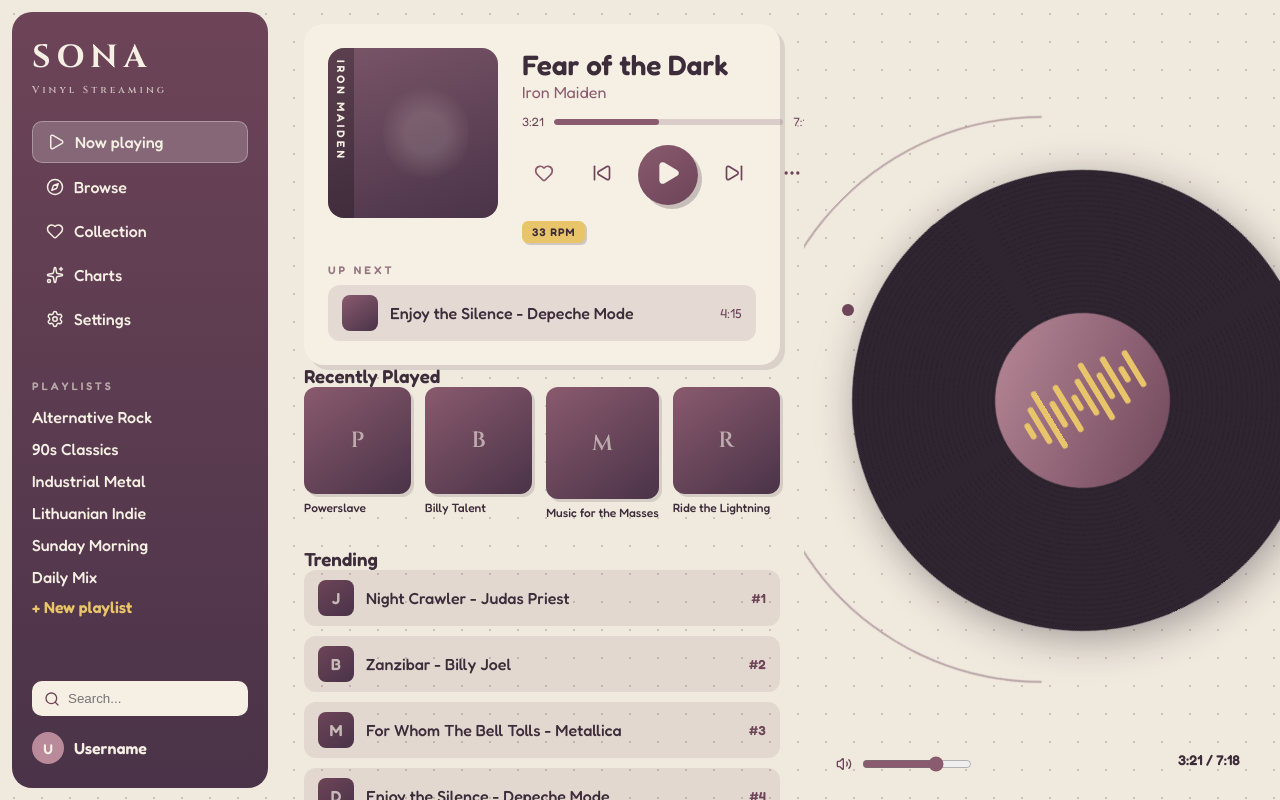
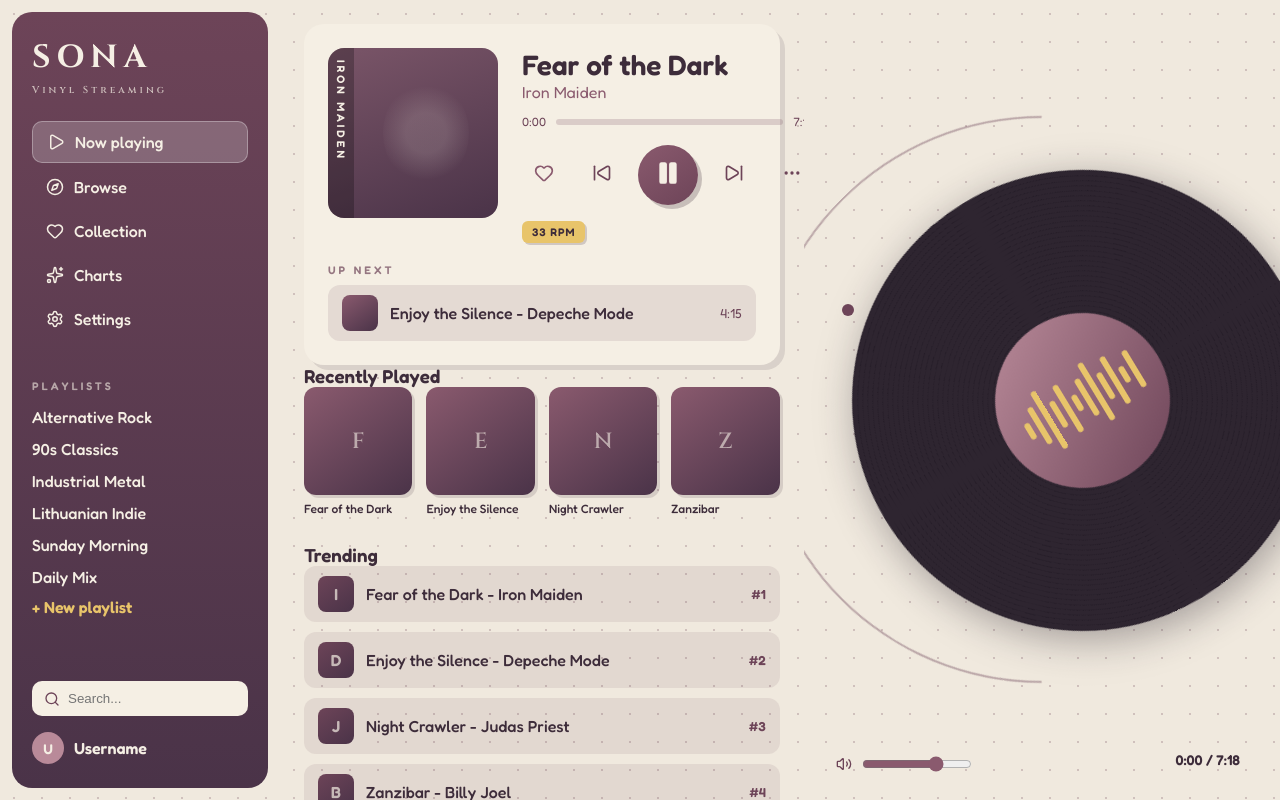
Before and after one commit to Geek-Harold/Music-Player, a React (Vite) app: page / in a window 1280 px wide. Built offline with nearby package versions, Linux system fonts and the light colour scheme.

Commit message:
Wire up real audio playback: play/pause, seek, skip, volume

```diff
--- a/src/App.jsx
+++ b/src/App.jsx
@@ -1,20 +1,31 @@
+import { useState } from "react";
 import "./App.css";
 import Sidebar from "./components/Sidebar";
 import NowPlaying from "./components/NowPlaying";
 import RecentlyPlayed from "./components/RecentlyPlayed";
 import Trending from "./components/Trending";
 import VinylDisc from "./components/VinylDisc";
+import useAudio from "./hooks/useAudio";
+import { playlist } from "./data/tracks";
 
 export default function App() {
+  const [currentId, setCurrentId] = useState(playlist[0].id);
+  const track = playlist.find((t) => t.id === currentId);
+  const audio = useAudio(track);
+
+  const playTrack = (id) => setCurrentId(id);
+
   return (
     <div className="app">
       <Sidebar />
       <main className="content">
-        <NowPlaying />
-        <RecentlyPlayed />
-        <Trending />
+        <NowPlaying track={track} audio={audio} onSkip={() => playTrack(playlist[(currentId % playlist.length) + 1 - 1]?.id ?? playlist[0].id)} />
+        <RecentlyPlayed tracks={playlist} onPlay={playTrack} />
+        <Trending tracks={playlist} onPlay={playTrack} />
       </main>
-      <VinylDisc />
+      <VinylDisc track={track} audio={audio} />
+      {/* the actual audio element - invisible, but does the work */}
+      <audio ref={audio.audioRef} {...audio.handlers} />
     </div>
   );
 }
--- a/src/components/NowPlaying.css
+++ b/src/components/NowPlaying.css
@@ -69,7 +69,6 @@
   overflow: hidden;
 }
 .progress-fill {
-  width: 46%;
   height: 100%;
   background: var(--mauve-mid);
   border-radius: 3px;
--- a/src/components/NowPlaying.jsx
+++ b/src/components/NowPlaying.jsx
@@ -1,37 +1,51 @@
 import "./NowPlaying.css";
-import { currentTrack, upNext } from "../data/tracks";
-import { Heart, SkipBack, Play, SkipForward, Ellipsis } from "lucide-react";
+import { playlist } from "../data/tracks";
+import { Heart, SkipBack, Play, SkipForward, Ellipsis, Pause } from "lucide-react";
 
-export default function NowPlaying() {
+export default function NowPlaying({ track, audio, onSkip }) {
+  const { isPlaying, progress, togglePlay, formatTime } = audio;
+  const index = playlist.findIndex((t) => t.id === track.id);
+  const nextTrack = playlist[(index + 1) % playlist.length];
+
   return (
     <section className="now-playing">
       <div className="np-main">
         <div className="album-art">
-          <span className="art-spine">IRON MAIDEN</span>
+          <span className="art-spine">{track.artist.toUpperCase()}</span>
           <div className="art-image" />
         </div>
 
         <div className="np-info">
-          <h2 className="np-title">{currentTrack.title}</h2>
-          <p className="np-artist">{currentTrack.artist}</p>
+          <h2 className="np-title">{track.title}</h2>
+          <p className="np-artist">{track.artist}</p>
 
           <div className="np-progress">
-            <span>{currentTrack.currentTime}</span>
-            <div className="progress-bar">
-              <div className="progress-fill" />
+            <span>{formatTime((progress / 100) * (audio.audioRef.current?.duration || 0))}</span>
+            <div
+              className="progress-bar"
+              onClick={(e) => {
+                const rect = e.currentTarget.getBoundingClientRect();
+                audio.seek(((e.clientX - rect.left) / rect.width) * 100);
+              }}
+            >
+              <div className="progress-fill" style={{ width: `${progress}%` }} />
             </div>
-            <span>{currentTrack.duration}</span>
+            <span>{track.duration}</span>
           </div>
 
           <div className="np-controls">
             <button className="ctrl-btn like"><Heart size={20} /></button>
             <button className="ctrl-btn"><SkipBack size={20} /></button>
-            <button className="play-btn"><Play size={26} fill="currentColor" /></button>
-            <button className="ctrl-btn"><SkipForward size={20} /></button>
+            <button className="play-btn" onClick={togglePlay}>
+              {isPlaying
+                ? <Pause size={26} fill="currentColor" />
+                : <Play size={26} fill="currentColor" />}
+            </button>
+            <button className="ctrl-btn" onClick={onSkip}><SkipForward size={20} /></button>
             <button className="ctrl-btn"><Ellipsis size={20} /></button>
           </div>
 
-          <span className="rpm-badge">{currentTrack.rpm}</span>
+          <span className="rpm-badge">{track.rpm}</span>
         </div>
       </div>
 
@@ -40,9 +54,9 @@
         <div className="up-next-row">
           <div className="up-next-thumb" />
           <span className="up-next-title">
-            {upNext.title} - {upNext.artist}
+            {nextTrack.title} - {nextTrack.artist}
           </span>
-          <span className="up-next-duration">{upNext.duration}</span>
+          <span className="up-next-duration">{nextTrack.duration}</span>
         </div>
       </div>
     </section>
--- a/src/components/RecentlyPlayed.jsx
+++ b/src/components/RecentlyPlayed.jsx
@@ -1,13 +1,12 @@
 import "./RecentlyPlayed.css";
-import { recentlyPlayed } from "../data/tracks";
 
-export default function RecentlyPlayed() {
+export default function RecentlyPlayed({ tracks, onPlay }) {
   return (
     <section className="recent">
       <h3 className="section-heading">Recently Played</h3>
       <div className="recent-grid">
-        {recentlyPlayed.map((album) => (
-          <div key={album.id} className="recent-card">
+        {tracks.map((album) => (
+          <div key={album.id} className="recent-card" onClick={() => onPlay(album.id)}>
             <div className="recent-art">{album.title[0]}</div>
             <p className="recent-title">{album.title}</p>
           </div>
--- a/src/components/Trending.jsx
+++ b/src/components/Trending.jsx
@@ -1,18 +1,17 @@
 import "./Trending.css";
-import { trending } from "../data/tracks";
 
-export default function Trending() {
+export default function Trending({ tracks, onPlay }) {
   return (
     <section className="trending">
       <h3 className="section-heading">Trending</h3>
       <ul className="trending-list">
-        {trending.map((track) => (
-          <li key={track.rank} className="trending-row">
+        {tracks.map((track, i) => (
+          <li key={track.id} className="trending-row" onClick={() => onPlay(track.id)}>
             <div className="trending-thumb">{track.artist[0]}</div>
             <span className="trending-title">
               {track.title} - {track.artist}
             </span>
-            <span className="trending-rank">#{track.rank}</span>
+            <span className="trending-rank">#{i + 1}</span>
           </li>
         ))}
       </ul>
--- a/src/components/VinylDisc.css
+++ b/src/components/VinylDisc.css
@@ -50,7 +50,7 @@
   align-items: center;
   justify-content: center;
   animation: spin 6s linear infinite;
-  animation-play-state: running;
+  animation-play-state: paused;
   box-shadow: 0 10px 40px rgba(46, 37, 48, 0.4);
   margin-right: -80px;
 }
@@ -112,3 +112,7 @@
     display: none;
   }
 }
+
+.vinyl.spinning {
+  animation-play-state: running;
+}
--- a/src/components/VinylDisc.jsx
+++ b/src/components/VinylDisc.jsx
@@ -1,11 +1,12 @@
 import "./VinylDisc.css";
-import { currentTrack } from "../data/tracks";
 import { Volume2 } from "lucide-react";
 
-export default function VinylDisc() {
+export default function VinylDisc({ track, audio }) {
+  const { isPlaying, progress, formatTime } = audio;
+
   return (
     <div className="vinyl-panel">
-      <div className="vinyl">
+      <div className={`vinyl ${isPlaying ? "spinning" : ""}`}>
         <div className="vinyl-label">
           <div className="waveform">
             {[...Array(12)].map((_, i) => (
@@ -16,12 +17,19 @@
       </div>
 
       <div className="vinyl-time">
-        {currentTrack.currentTime} / {currentTrack.duration}
+        {formatTime((progress / 100) * (audio.audioRef.current?.duration || 0))} / {track.duration}
       </div>
 
       <div className="volume-control">
         <Volume2 size={16} />
-        <input type="range" min="0" max="100" defaultValue="70" />
+        <input
+          type="range" min="0" max="100" defaultValue="70"
+          onChange={(e) => {
+            if (audio.audioRef.current) {
+              audio.audioRef.current.volume = e.target.value / 100;
+            }
+          }}
+        />
       </div>
     </div>
   );
--- a/src/data/tracks.js
+++ b/src/data/tracks.js
@@ -25,3 +25,38 @@
   { rank: 3, title: "For Whom The Bell Tolls", artist: "Metallica" },
   { rank: 4, title: "Enjoy the Silence", artist: "Depeche Mode" },
 ];
+
+export const playlist = [
+  {
+    id: 1,
+    title: "Fear of the Dark",
+    artist: "Iron Maiden",
+    duration: "7:18",
+    rpm: "33 RPM",
+    src: "https://www.soundhelix.com/examples/mp3/SoundHelix-Song-1.mp3",
+  },
+  {
+    id: 2,
+    title: "Enjoy the Silence",
+    artist: "Depeche Mode",
+    duration: "4:15",
+    rpm: "33 RPM",
+    src: "https://www.soundhelix.com/examples/mp3/SoundHelix-Song-2.mp3",
+  },
+  {
+    id: 3,
+    title: "Night Crawler",
+    artist: "Judas Priest",
+    duration: "5:42",
+    rpm: "45 RPM",
+    src: "https://www.soundhelix.com/examples/mp3/SoundHelix-Song-3.mp3",
+  },
+  {
+    id: 4,
+    title: "Zanzibar",
+    artist: "Billy Joel",
+    duration: "6:42",
+    rpm: "33 RPM",
+    src: "https://www.soundhelix.com/examples/mp3/SoundHelix-Song-4.mp3",
+  },
+];
--- /dev/null
+++ b/src/hooks/useAudio.js
@@ -0,0 +1,53 @@
+import { useRef, useState, useEffect } from "react";
+
+// formats raw seconds into m:ss
+function formatTime(seconds) {
+  const m = Math.floor(seconds / 60);
+  const s = Math.floor(seconds % 60);
+  return `${m}:${s.toString().padStart(2, "0")}`;
+}
+
+export default function useAudio(track) {
+  const audioRef = useRef(null);
+  const [isPlaying, setIsPlaying] = useState(false);
+  const [progress, setProgress] = useState(0); // 0 - 100
+
+  // when the track changes, load it and start playing
+  useEffect(() => {
+    if (!audioRef.current || !track) return;
+    audioRef.current.src = track.src;
+    audioRef.current.play()
+      .then(() => setIsPlaying(true))
+      .catch(() => setIsPlaying(false));
+  }, [track]);
+
+  const togglePlay = () => {
+    if (!audioRef.current) return;
+    if (isPlaying) {
+      audioRef.current.pause();
+      setIsPlaying(false);
+    } else {
+      audioRef.current.play();
+      setIsPlaying(true);
+    }
+  };
+
+  const seek = (percent) => {
+    if (!audioRef.current || !audioRef.current.duration) return;
+    audioRef.current.currentTime = (percent / 100) * audioRef.current.duration;
+  };
+
+  const handlers = {
+    onTimeUpdate: () => {
+      const a = audioRef.current;
+      if (a && a.duration) setProgress((a.currentTime / a.duration) * 100);
+    },
+    onEnded: () => setIsPlaying(false),
+  };
+
+  return {
+    audioRef, isPlaying, progress,
+    togglePlay, seek, handlers,
+    formatTime,
+  };
+}
```
